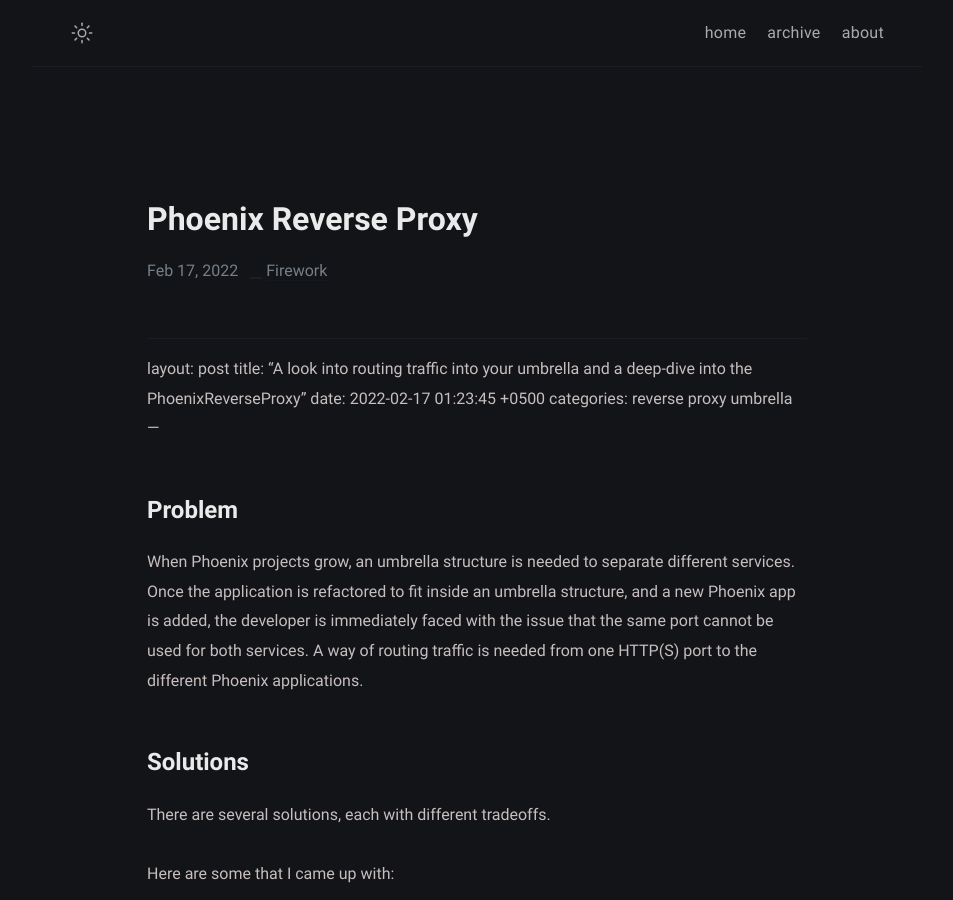
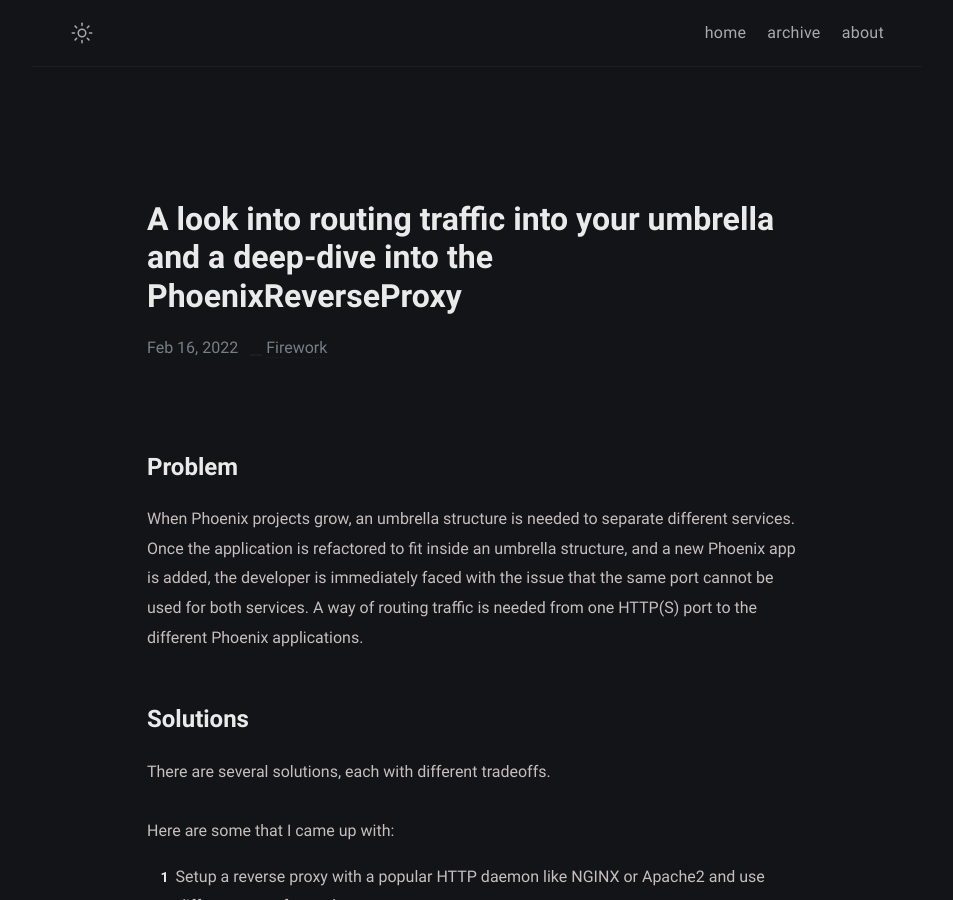
Before and after one commit to loopsocial/loopsocial.github.io, a Jekyll site: the page built from _posts/phoenix-reverse-proxy/2022-02-17-phoenix-reverse-proxy.md, in a window 1280 px wide and 900 px high. Shown: the whole window, without its empty margins (163-1116 px from the left). Built offline with Jekyll 4.4.1, drawn with Linux system fonts in a browser that asks for light colours.

Commit message:
Update 2022-02-17-phoenix-reverse-proxy.md

```diff
--- a/_posts/phoenix-reverse-proxy/2022-02-17-phoenix-reverse-proxy.md
+++ b/_posts/phoenix-reverse-proxy/2022-02-17-phoenix-reverse-proxy.md
@@ -1,10 +1,8 @@
-
-
 ---
 layout: post
 title:  "A look into routing traffic into your umbrella and a deep-dive into the PhoenixReverseProxy"
 date:   2022-02-17 01:23:45 +0500
-categories: reverse proxy umbrella
+categories: reverse-proxy umbrella
 ---
 
 # Problem
```
